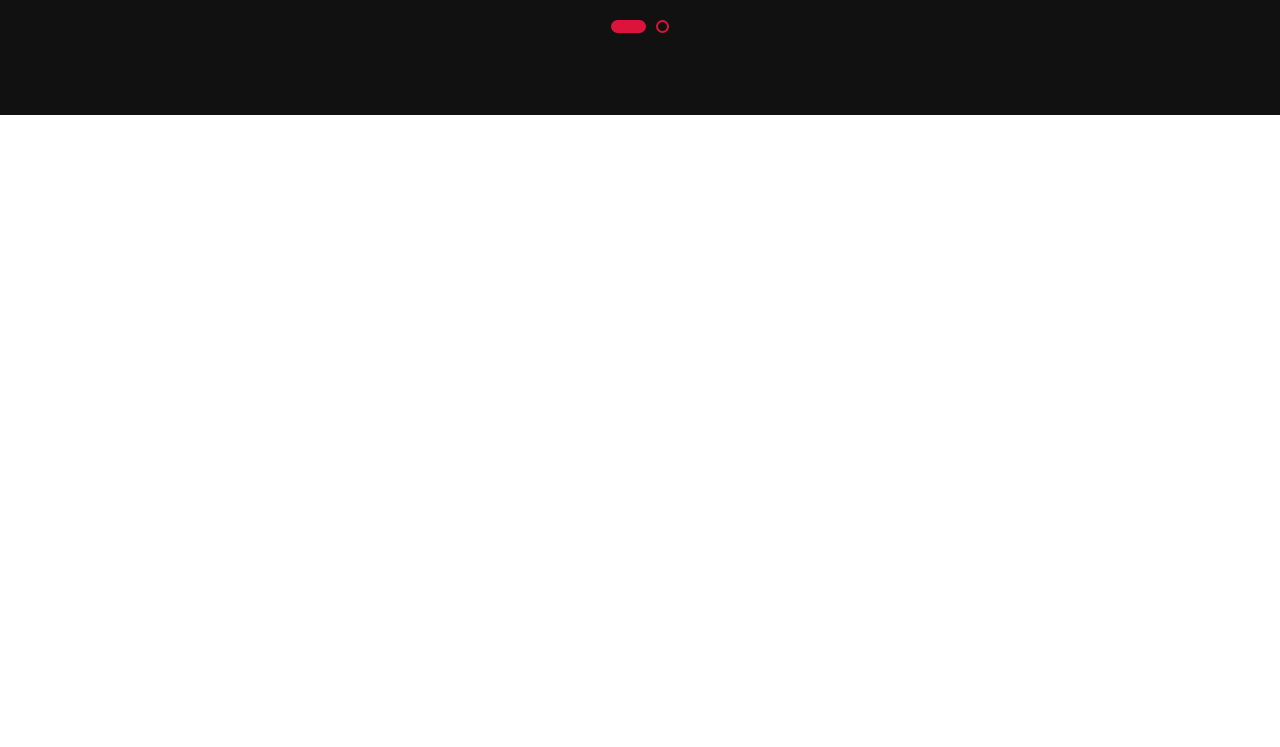
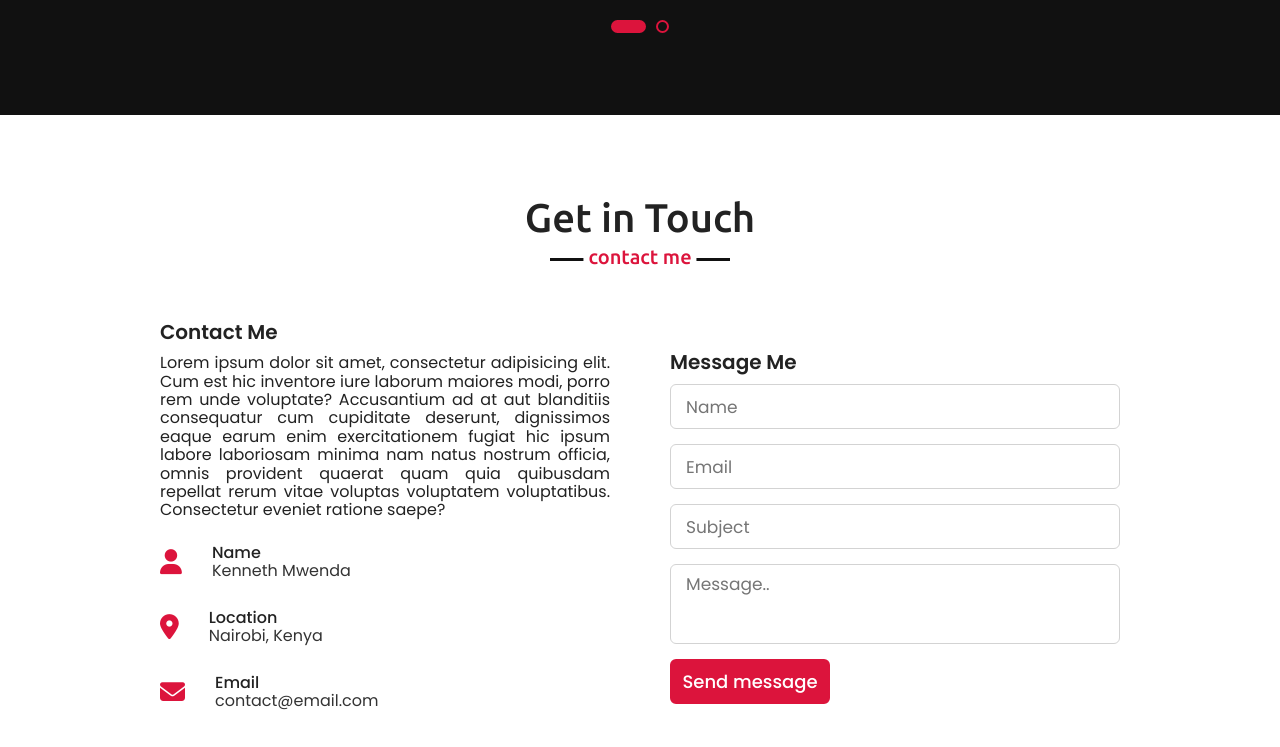
Before and after one commit to typos-r-us/networks-and-apps-portfolio, a website built with Parcel: page index.html in a window 1280 px wide. Shown: the part 3578-4325 px from the top of the page. Before the commit the page ends 3853 px from the top, so only its background shows below. Built offline with nearby package versions, Linux system fonts and the light colour scheme.

Commit message:
Completed 'Contacts' section structure. Moving to 'Footer' section.

```diff
--- a/css/style.css
+++ b/css/style.css
@@ -135,11 +135,11 @@ section{
   padding: 80px;
 }
 /*all sections font*/
-.about, .services, .skills, .teams{
+.about, .services, .skills, .teams, .contacts{
   font-family: 'Poppins', sans-serif;
 }
 /*all sections content structure*/
-.about .about-content, .services .services-content, .skills .skills-content{
+.about .about-content, .services .services-content, .skills .skills-content, .contacts .contacts-content{
   display: flex;
   flex-wrap: wrap;
   align-items: center;
@@ -414,6 +414,98 @@ section .title::after{
 .owl-dot.active, .owl-dot:hover{
   background: crimson!important;
 }
+/*contacts section styling*/
+.contacts .title::before {
+  width: 180px;
+}
+.contacts .title::after{
+  content: "contact me";
+}
+.contacts .contacts-content .column{
+  width: calc(50% - 30px);
+}
+.contacts .contacts-content .text{
+  font-size: 20px;
+  font-weight: 600;
+  margin-bottom: 10px;
+}
+.contacts .contacts-content .left p{
+  text-align: justify;
+}
+.contacts .contacts-content .left .icons{
+  margin: 10px 0;
+}
+.contacts .contacts-content .row{
+  display: flex;
+  height: 65px;
+  align-items: center;
+}
+.contacts .contacts-content .row .info{
+  margin-left: 30px;
+}
+.contacts .contacts-content .icons i{
+  font-size: 25px;
+  color: crimson;
+}
+.contacts .contacts-content .info .head{
+  font-weight: 500;
+}
+.contacts .contacts-content .info .sub-title{
+  color: #333;
+}
+.contacts .right form .fields{
+  display: flex;
+  flex-direction: column;
+}
+.contacts .right form .field, .contacts .right form .fields .field{
+  height: 45px;
+  width: 100%;
+  margin-bottom: 15px;
+}
+.contacts .right form .textarea{
+  height: 80px;
+  width: 100%;
+}
+.contacts .right form .name{
+
+}
+.contacts .right form .field input, .contacts .right form .textarea textarea{
+  height: 100%;
+  width: 100%;
+  border: 1px solid lightgrey;
+  border-radius: 6px;
+  outline: none;
+  padding: 0 15px;
+  font-size: 17px;
+  font-family: 'Poppins', sans-serif;
+}
+.contacts .right form .textarea textarea{
+  padding-top: 10px;
+  resize: none;
+}
+.contacts .right form .button-area{
+  display: flex;
+  align-items: center;
+}
+.right form .button-area button{
+  color: #fff;
+  display: block;
+  width: 160px!important;
+  height: 45px;
+  outline: none;
+  font-size: 18px;
+  font-weight: 500;
+  border-radius: 6px;
+  cursor: pointer;
+  flex-wrap: nowrap;
+  background: crimson;
+  border: 2px solid crimson;
+  transition: all 0.3s ease;
+}
+.right form .button-area button:hover{
+  color: crimson;
+  background: none;
+}
 /*responsive media queries*/
 @media (max-width: 1300px){
   .home .max-width{
@@ -481,7 +573,7 @@ section .title::after{
   .max-width{
     max-width: 900px;
   }
-  .about .about-content .column{
+  .about .about-content .column, .contacts .contacts-content .column{
     width: calc(100% - 10px); /*width: 100%;*/
   }
   .about .about-content .left{
--- a/index.html
+++ b/index.html
@@ -272,7 +272,61 @@
   <!--Create the Contacts section-->
   <section class="contacts" id="contacts">
     <div class="max-width">
-
+      <h2 class="title">Get in Touch</h2>
+      <div class="contacts-content">
+        <div class="column left">
+          <div class="text">Contact Me</div>
+          <p>Lorem ipsum dolor sit amet, consectetur adipisicing elit. Cum est hic inventore iure laborum maiores modi, porro rem unde voluptate? Accusantium ad at aut blanditiis consequatur cum cupiditate deserunt, dignissimos eaque earum enim exercitationem fugiat hic ipsum labore laboriosam minima nam natus nostrum officia, omnis provident quaerat quam quia quibusdam repellat rerum vitae voluptas voluptatem voluptatibus. Consectetur eveniet ratione saepe?</p>
+          <div class="icons">
+<!--            row 1-->
+            <div class="row">
+              <i class="fas fa-user"></i>
+              <div class="info">
+                <div class="head">Name</div>
+                <div class="sub-title">Kenneth Mwenda</div>
+              </div>
+            </div>
+<!--            row 2-->
+            <div class="row">
+              <i class="fas fa-map-marker-alt"></i>
+              <div class="info">
+                <div class="head">Location</div>
+                <div class="sub-title">Nairobi, Kenya</div>
+              </div>
+            </div>
+<!--            row 3-->
+            <div class="row">
+              <i class="fas fa-envelope"></i>
+              <div class="info">
+                <div class="head">Email</div>
+                <div class="sub-title">contact@email.com</div>
+              </div>
+            </div>
+          </div>
+        </div>
+        <div class="column right">
+          <div class="text">Message Me</div>
+          <form action="#">
+            <div class="fields">
+              <div class="field name">
+                <input type="text" placeholder="Name" required>
+              </div>
+              <div class="field email">
+                <input type="email" placeholder="Email" required>
+              </div>
+            </div>
+            <div class="field">
+              <input type="text" placeholder="Subject" required>
+            </div>
+            <div class="field textarea">
+              <textarea cols="30" rows="10" placeholder="Message.." required></textarea>
+            </div>
+            <div class="button-area">
+              <button type="submit">Send message</button>
+            </div>
+          </form>
+        </div>
+      </div>
     </div>
   </section>
 
```
